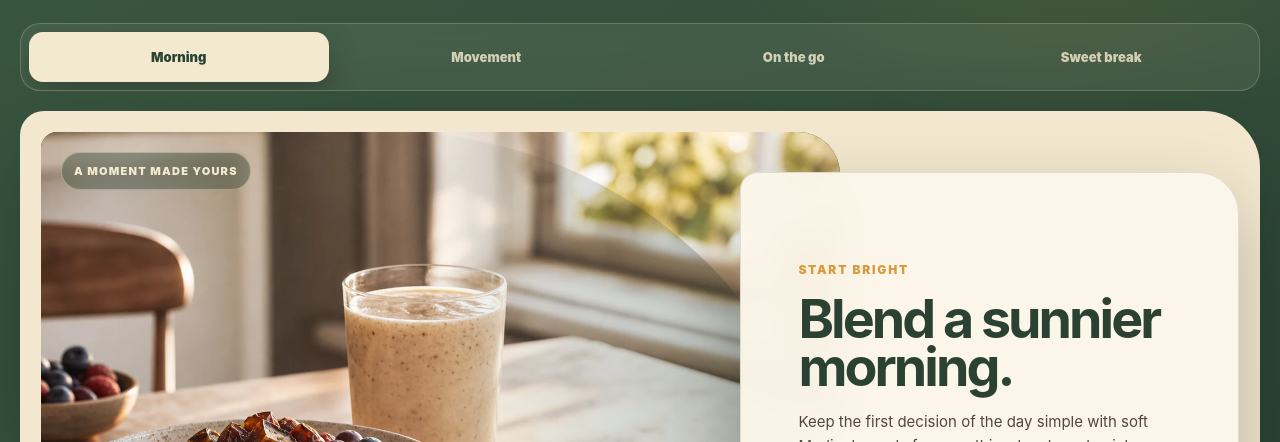
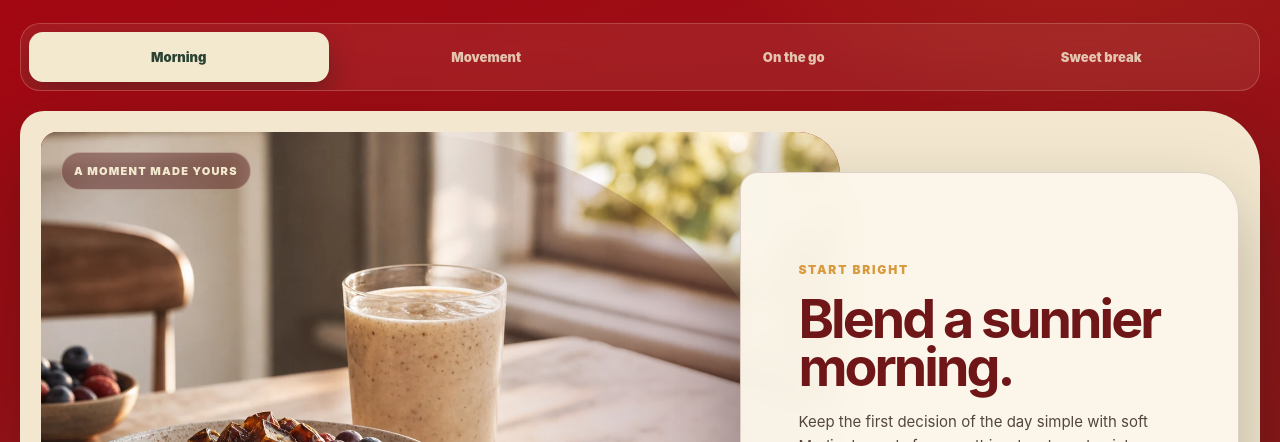
Before and after one commit to imadJHR/naturesdates, a Next.js app: page / in a window 1280 px wide. Shown: the part 9260-9702 px from the top of the page. Built offline with nearby package versions, Linux system fonts and the light colour scheme; no server answers.

Commit message:
redesign: Sunshine moment section background to deep burgundy (cohesive with hero/header/footer)

```diff
--- a/app/desert-theme.css
+++ b/app/desert-theme.css
@@ -566,26 +566,26 @@ body {
 .fresh-product-media { background: radial-gradient(circle at 50% 54%, color-mix(in srgb, var(--category-accent) 26%, #fbf6ea), transparent 60%); }
 .fresh-product-copy h4 { color: var(--date-red); }
 
-/* ── Sunshine moments: palm-green oasis ─────────────────────── */
+/* ── Sunshine moments: burgundy oasis ─────────────────────── */
 .sunshine-moment {
   color: var(--ivory);
   background:
     radial-gradient(62% 55% at 84% 10%, rgba(212, 160, 60, .22), transparent 55%),
     radial-gradient(70% 60% at 10% 92%, rgba(232, 220, 190, .1), transparent 55%),
-    linear-gradient(150deg, #3c5a43 0%, #2b4233 100%);
+    linear-gradient(150deg, #a70310 0%, #8e1b1b 100%);
 }
 .sunshine-moment::before { border-color: rgba(243, 233, 207, .22); }
-.sunshine-moment::after { background: rgba(43, 66, 51, .3); }
+.sunshine-moment::after { background: rgba(74, 12, 15, .3); }
 .sunshine-moment-heading .script { color: var(--gold-soft); }
 .sunshine-moment-heading h2 { color: var(--ivory); }
 .sunshine-moment-heading > p { border-left-color: var(--gold); color: rgba(243, 233, 207, .82); }
 .moment-tabs-list { border-color: rgba(243, 233, 207, .2); background: rgba(243, 233, 207, .08); }
 .moment-panel { border-color: rgba(243, 233, 207, .22); background: #f3e7cf; }
-.moment-copy { border-color: rgba(43, 66, 51, .14); background: rgba(251, 246, 234, .97); }
-.moment-visual { background: #2b4233; }
-.moment-visual::after { background: linear-gradient(90deg, transparent 48%, rgba(43, 66, 51, .4)); }
-.moment-photo-label { border-color: rgba(243, 233, 207, .4); background: rgba(43, 66, 51, .42); }
-.moment-copy h3 { color: #2b4233; }
+.moment-copy { border-color: rgba(74, 12, 15, .16); background: rgba(251, 246, 234, .97); }
+.moment-visual { background: #8e1b1b; }
+.moment-visual::after { background: linear-gradient(90deg, transparent 48%, rgba(74, 12, 15, .42)); }
+.moment-photo-label { border-color: rgba(243, 233, 207, .4); background: rgba(74, 12, 15, .42); }
+.moment-copy h3 { color: #6e1618; }
 .moment-copy > p:not(.moment-eyebrow) { color: rgba(43, 26, 18, .8); }
 
 /* ── Recipes, FAQ ───────────────────────────────────────────── */
```
Also changed, not shown: app/legacy-globals.css.
